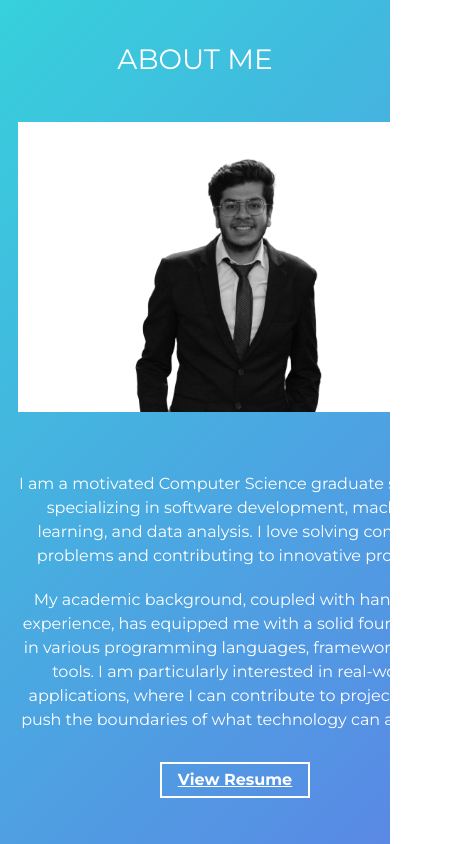
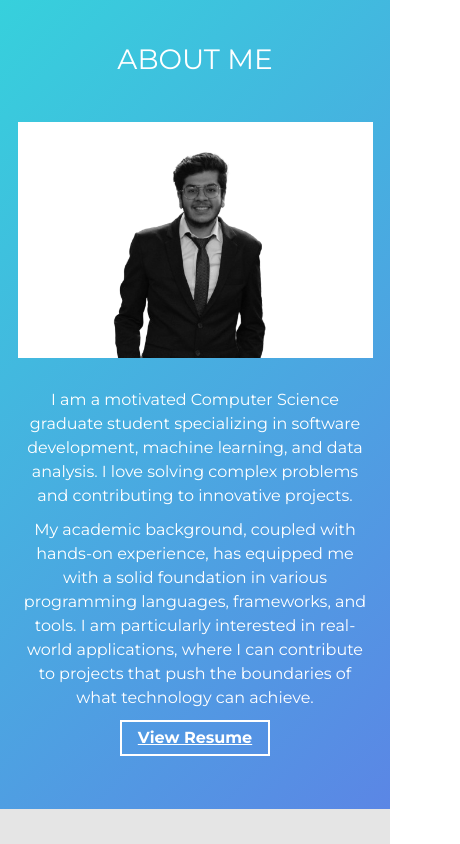
Before and after one commit to Ansh0407/MyPortfolio, a plain HTML site: page index.html in a window 390 px wide. Shown: the part 940-1784 px from the top of the page, 460 px wide, since content can reach past the window. Drawn offline with nearby package versions, Linux system fonts and the light colour scheme.

Commit message:
updated about section

```diff
--- a/css/main.css
+++ b/css/main.css
@@ -518,77 +518,72 @@ section .row span {
     background-color: #36d1dc;
     background-image: linear-gradient(135deg, #36d1dc 0%, #5b86e5 100%);
     color: #ffffff;
-  height: 100%;
-  -webkit-clip-path: polygon(0 0, 100% 0, 100% 80%, 0 100%);
+    padding-bottom: 10%;
     clip-path: polygon(0 0, 100% 0, 100% 80%, 0 100%);
-  padding-bottom: 10%;
   }
 
-@media (max-width: 75em) {
+  @media (max-width: 1200px) {
     #about {
-    height: 100%;
-    -webkit-clip-path: none;
       clip-path: none;
     }
   }
 
   #about .about-wrapper {
-  grid-template-columns: 1fr 1fr;
+    display: flex;
+    flex-wrap: wrap;
+    justify-content: space-between;
+    align-items: center;
+    gap: 2rem;
   }
 
-@media (max-width: 37.5em) {
+  @media (max-width: 900px) {
     #about .about-wrapper {
-    padding-bottom: 5rem;
-    grid-template-columns: 1fr;
+      flex-direction: column;
+      text-align: center;
     }
   }
 
-
   #about .about-wrapper__image {
+    flex: 1;
     display: flex;
-    position: relative;
-    width: 450px;
-    height: 300px;
+    justify-content: center;
     align-items: center;
-    justify-content: center;
-    overflow: hidden; /* Ensures that the image doesn't overflow the container */
+    width: 100%;
+    max-width: 450px;
+    margin: auto;
+    overflow: hidden;
   }
 
   #about .about-wrapper__image img {
     width: 100%;
+    height: auto;
+    transition: filter 0.5s ease-in-out, transform 0.5s ease-in-out;
     filter: grayscale(100%);
-    transition: filter 0.5s ease-in-out, transform 0.5s ease-in-out; /* Smooth transition */
   }
 
   #about .about-wrapper__image:hover img {
-    filter: grayscale(0);
-    transform: scale(1.05); /* Optional: Slightly zooms in the image on hover for a subtle effect */
+    filter: grayscale(0%);
+    transform: scale(1.05);
   }
 
+  #about .about-wrapper__info {
+    flex: 1;
+    padding: 2rem;
+    max-width: 600px;
+    margin: auto;
+    text-align: left;
+  }
 
-@media (max-width: 75em) {
-  #about .about-wrapper__image {
-    height: 100%;
+  @media (max-width: 900px) {
+    #about .about-wrapper__info {
+      padding: 1rem;
+      text-align: center;
     }
   }
 
-@media (max-width: 48em) {
-  #about .about-wrapper__image {
-    padding-bottom: 4rem;
-  }
-}
-
+  @media (max-width: 600px) {
     #about .about-wrapper__info {
-  display: flex;
-  height: 100%;
-  justify-content: center;
-  flex-direction: column;
-  text-align: left;
-}
-
-@media (max-width: 48em) {
-  #about .about-wrapper__info {
-    align-items: center;
+      padding: 1rem;
       text-align: center;
     }
   }
@@ -964,6 +959,3 @@ section .row span {
 .contact-wrapper .btn-default:hover {
   background-color: #36d1dc;
 }
-
-
-/*# sourceMappingURL=main.css.map */
```
Lines whose indentation alone changed are shown as unchanged.
